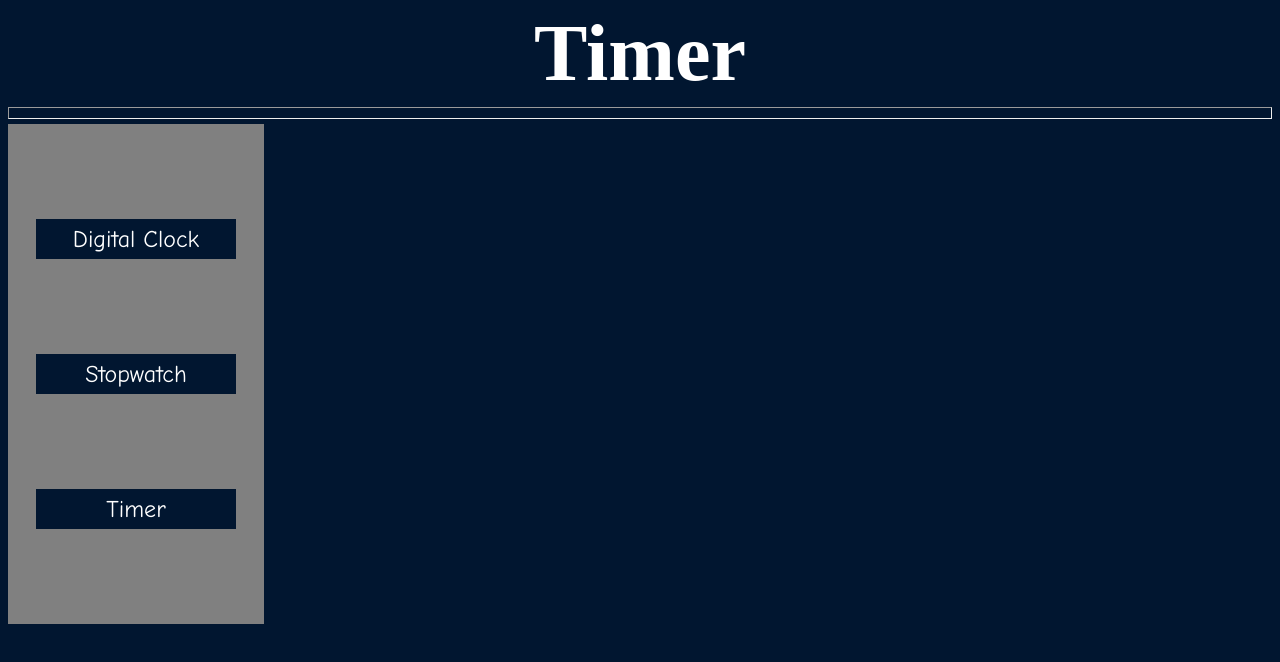
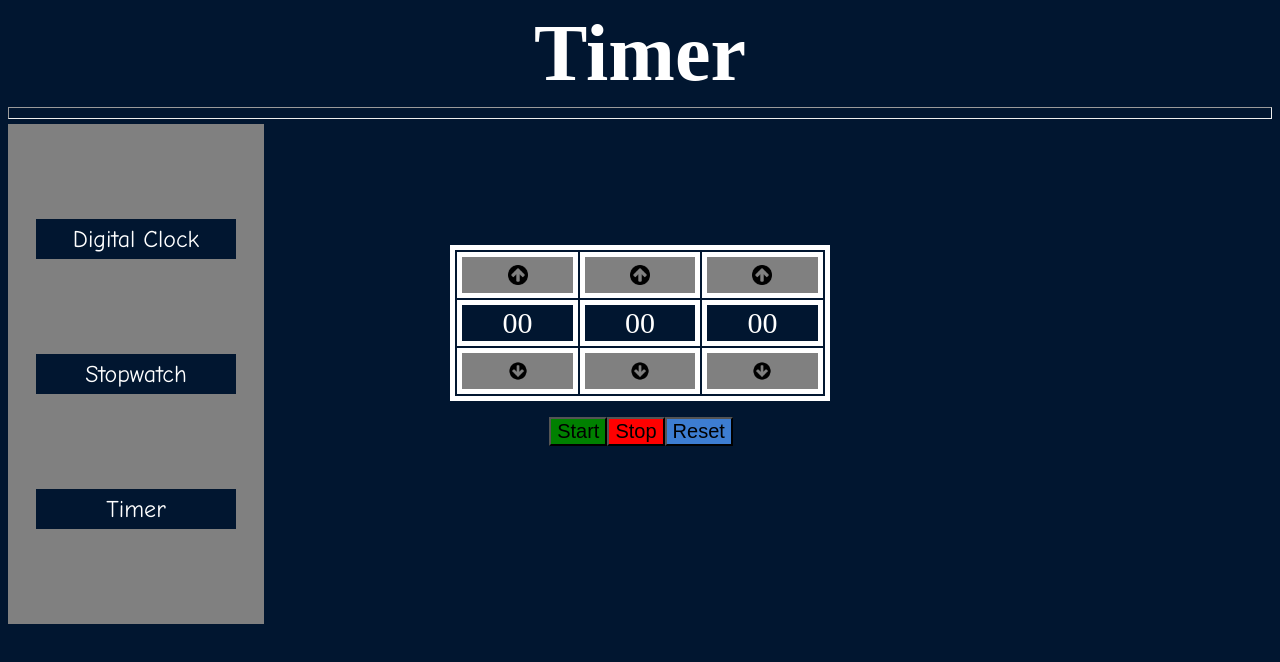
Before and after one commit to satvikkaurav/NoobCC-Projects, a plain HTML site: page Week-00-Clock/timer.html in a window 1280 px wide. Drawn offline with Linux system fonts and the light colour scheme.

Commit message:
added timer

```diff
--- a/Week-00-Clock/style.css
+++ b/Week-00-Clock/style.css
@@ -77,3 +77,29 @@
     flex-direction: row;
     margin-right: 38px;
 }
+
+/* timer */
+table,td{
+    margin-left: auto;
+  margin-right: auto;
+  border: solid white 5px;
+  font-size: 30px;
+  text-align: center;
+  width: 30%;
+  margin-top: 10%;
+}
+.change>img{
+    height: 20px;
+    width:20px ;
+}
+.change{
+
+    background-color: gray;
+}
+#timer-buttons{
+    list-style-type:none;
+    display: flex;
+    justify-content:center;
+    flex-direction: row;
+    margin-right: 38px;
+}
--- a/Week-00-Clock/timer.html
+++ b/Week-00-Clock/timer.html
@@ -4,7 +4,7 @@
     <meta charset="UTF-8">
     <meta http-equiv="X-UA-Compatible" content="IE=edge">
     <meta name="viewport" content="width=device-width, initial-scale=1.0">
-    <title>Digital-Clock</title>
+    <title>Timer</title>
     <link
             rel="shortcut icon"
             href="./assets/icon.ico"
@@ -30,7 +30,28 @@
     </header>
     <hr class='sep'>
     <div class="Timer">
-
+        <table>
+            <tr id="up-arrow">
+                <td class="change"><img id="in-hr" src="assets/images/up-arrow.png" alt="Increase" ></td>
+                <td class="change"><img id="in-min" src="assets/images/up-arrow.png" alt="Increase"></td>
+                <td class="change"><img id="in-sec" src="assets/images/up-arrow.png" alt="Increase"></td>
+            </tr>
+            <tr>
+                <td><span id="hours">00</span></td>
+                <td><span id="minutes">00</span></td>
+                <td><span id="seconds">00</span></td>
+            </tr>
+            <tr id="up-arrow">
+                <td class="change"><img id="dec-hr" src="assets/images/down-arrow.png" alt="Decrease" ></td>
+                <td class="change"><img id="dec-min" src="assets/images/down-arrow.png" alt="Decrease" ></td>
+                <td class="change"><img id="dec-sec"src="assets/images/down-arrow.png" alt="Decrease" ></td>
+            </tr>
+        </table>
+        <ul id="timer-buttons">
+            <li><button id="start" onclick="startTimer()">Start</button></li>
+            <li><button id="stop" onclick="stopTimer()">Stop</button></li>
+            <li><button id="reset" onclick="resetTimer()">Reset</button></li>
+        </div>
     </div>
-<script src="digital.js"></script>
+    <script src="timer.js"></script>
 </html>
--- /dev/null
+++ b/Week-00-Clock/timer.js
@@ -0,0 +1,8 @@
+var hours = 0;
+var min = 0;
+var sec = 0;
+document.getElementById('in-hr').addEventListener("click",function(){
+    sec=sec+1;
+    document.getElementById('hours').innerHTML=sec;
+    console.log('incresed-hrs')
+})
```
Also changed, not shown: Week-00-Clock/assets/images/down-arrow.png (added), Week-00-Clock/assets/images/up-arrow.png (added).
